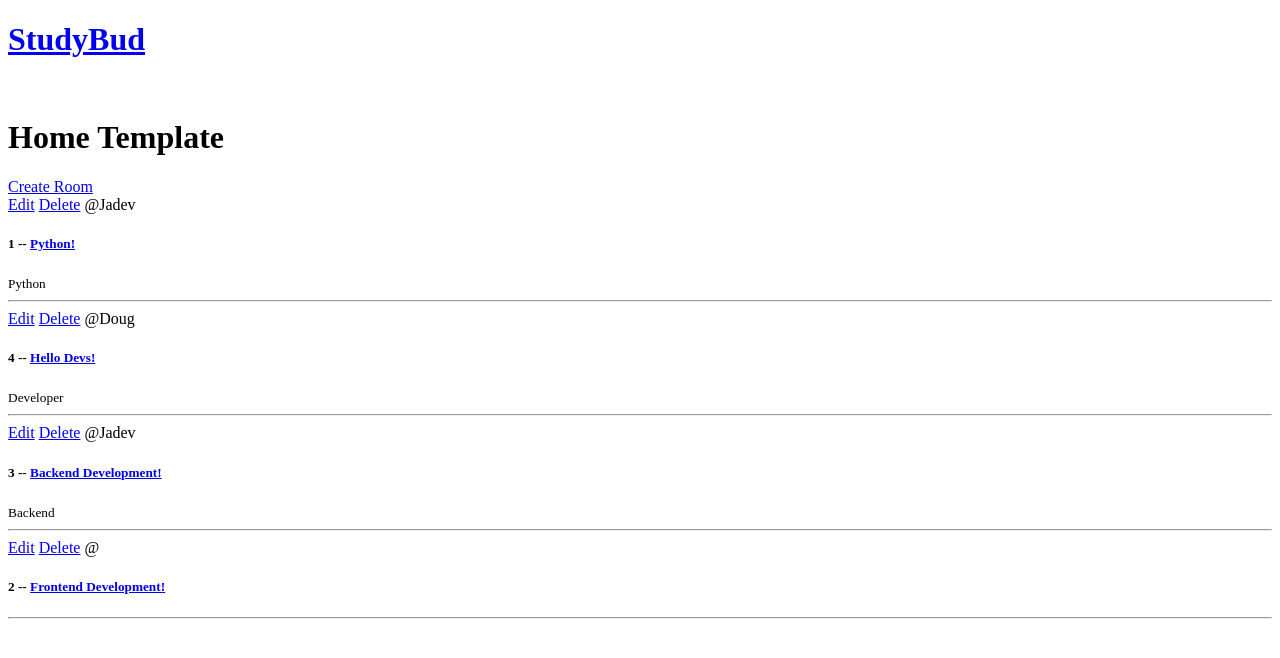
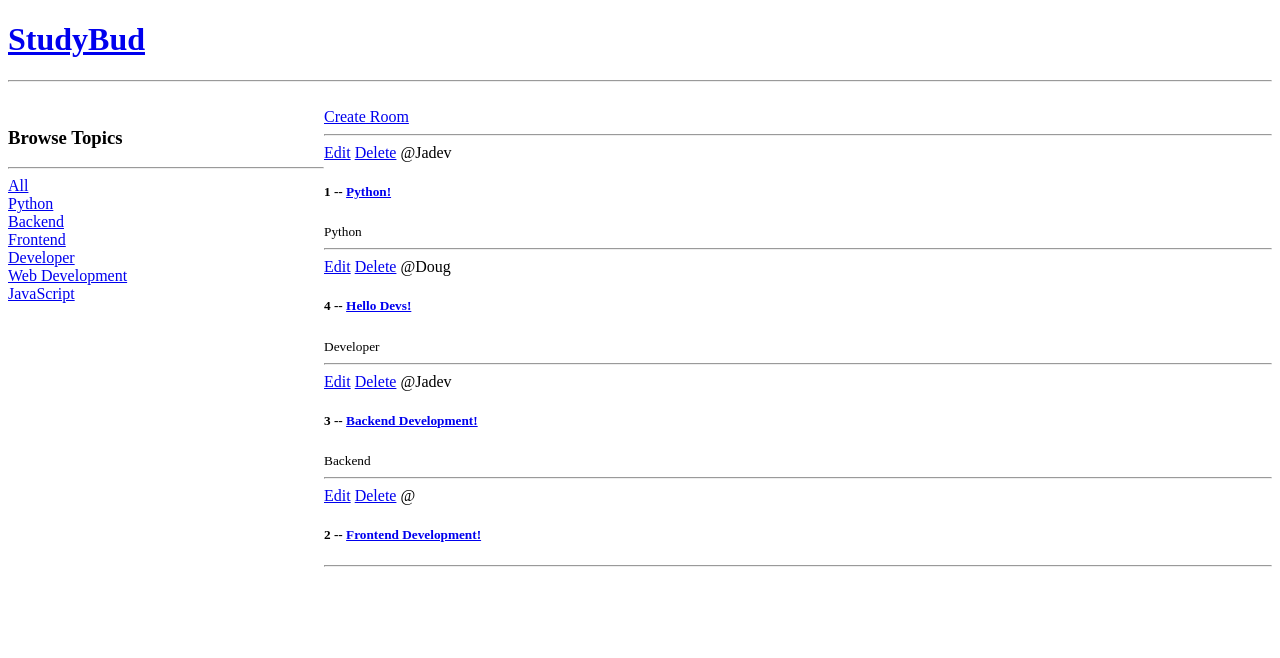
Before and after one commit to jamores07/StudyBud, a Django app: page / in a window 1280 px wide. Shown: the top 658 px of the page. Run offline with Django 3.2, Linux system fonts and the light colour scheme; data comes from the database, SQL or seed files in the repository.

Commit message:
Search Functionality started

```diff
--- a/base/templates/base/home.html
+++ b/base/templates/base/home.html
@@ -3,12 +3,35 @@
 
 {% block content %}
 
-<h1> Home Template </h1>
+<style>
+    .home-container {
+        display: grid;
+        grid-template-columns: 1fr 3fr;
+    }
+</style>
+
+<div class="home-container">
 
     <div>
+        <h3>Browse Topics</h3>
+        <hr>
 
+        <div>
+            <a href="{% url 'home' %}">All</a>
+        </div>
+
+        {% for topic in topics %}
+        <div>
+            <a href="{% url 'home' %}?q={{topic.name}}">{{topic}}</a>
+        </div>
+        {% endfor %}
+    </div>
+
+
+
+    <div>
         <a href="{% url 'create-room' %}">Create Room</a>
-
+        <hr>
         <div>
 
             {% for room in rooms %}
@@ -27,4 +50,7 @@
     </div>
 
 
+</div>
+
+
 {% endblock %}
--- a/base/views.py
+++ b/base/views.py
@@ -1,6 +1,6 @@
 from django.shortcuts import render, redirect
 from django.http import HttpResponse
-from .models import Room
+from .models import Room, Topic
 from .forms import RoomForm
 
 # Create your views here.
@@ -15,7 +15,10 @@ from .forms import RoomForm
 
 def home(request):
     rooms = Room.objects.all
-    context = {'rooms': rooms}
+
+    topics = Topic.objects.all()
+
+    context = {'rooms': rooms, 'topics': topics}
     return render(request, 'base/home.html', context)
 
 
--- a/templates/navbar.html
+++ b/templates/navbar.html
@@ -1,4 +1,5 @@
 <a href="{%  url 'home'  %}">
     <h1>StudyBud</h1>
+    <hr>
 </a>
 <br />
```
Lines whose indentation alone changed are shown as unchanged.
